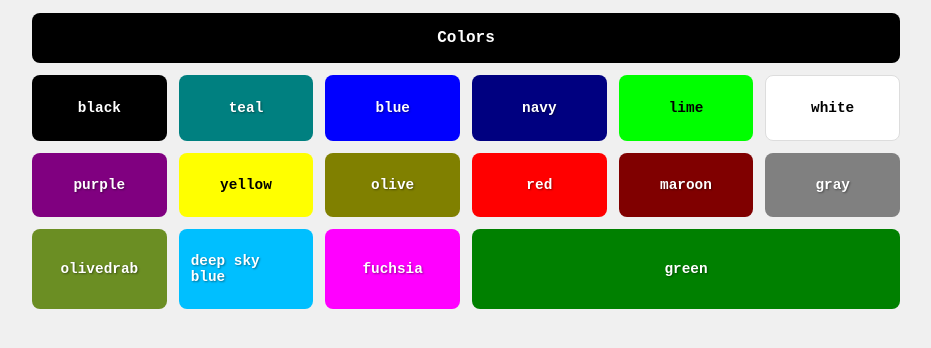
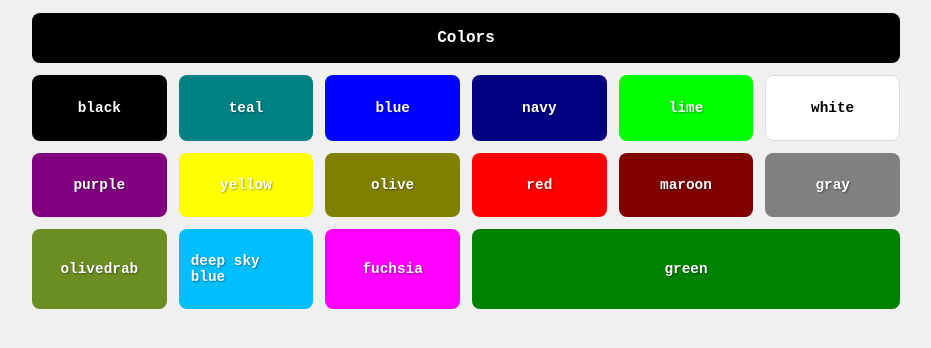
Before and after one commit to duran-ni/learning-grid, a plain HTML site: page index.html in a window 1280 px wide. Shown: the part 82-430 px from the top of the page, without its empty margins (174-1105 px from the left). Drawn offline with Linux system fonts and the light colour scheme; a web font is replaced by a local one.

Commit message:
fix: change text color to white for lime, yellow, and white cards to match design

```diff
--- a/css/components.css
+++ b/css/components.css
@@ -17,21 +17,21 @@
   justify-content: center;
   padding: 24px 12px;
   border-radius: var(--card-radius);
-  color: var(--color-text-light);
+  color: var(--color-text-light); /* Todas las tarjetas tendrán texto blanco por defecto */
   font-weight: 700;
   font-size: 0.9rem;
   text-shadow: 1px 1px 2px rgba(0, 0, 0, 0.4);
 }
 
-/* Modificadores de color específicos (BEM) */
+/* Modificadores de color específicos (BEM) - Corregidos según la imagen */
 .color-card--black       { background-color: black; }
 .color-card--teal        { background-color: teal; }
 .color-card--blue        { background-color: blue; }
 .color-card--navy        { background-color: navy; }
-.color-card--lime        { background-color: lime; color: var(--color-text-dark); text-shadow: none; }
+.color-card--lime        { background-color: lime; }
 .color-card--white       { background-color: white; color: var(--color-text-dark); text-shadow: none; border: 1px solid #ddd; }
 .color-card--purple      { background-color: purple; }
-.color-card--yellow      { background-color: yellow; color: var(--color-text-dark); text-shadow: none; }
+.color-card--yellow      { background-color: yellow; }
 .color-card--olive       { background-color: olive; }
 .color-card--red         { background-color: red; }
 .color-card--maroon      { background-color: maroon; }
```
